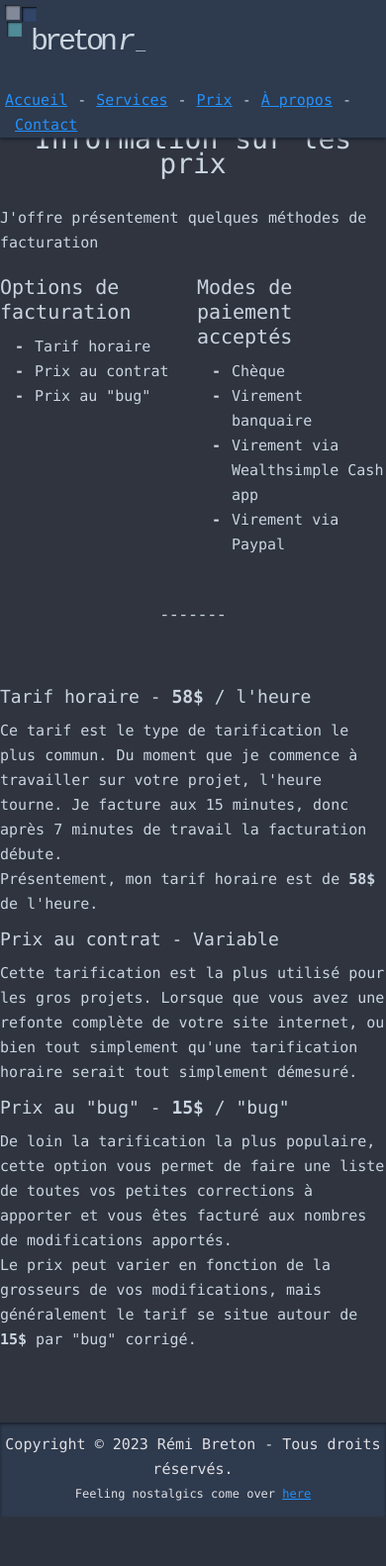
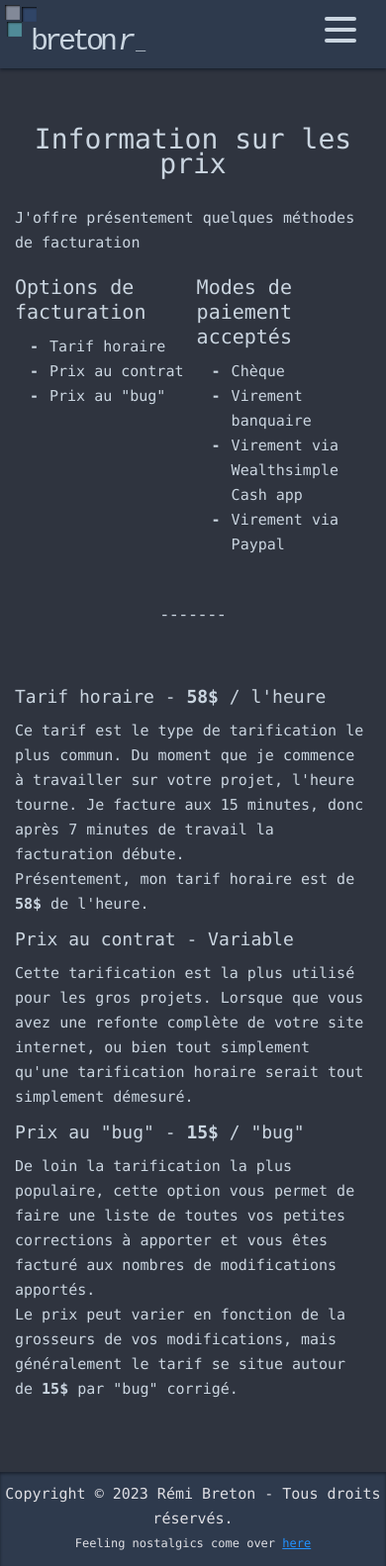
Before and after one commit to rbreton/bretonr_ca, a PHP site: page /prix.php in a window 390 px wide. Shown: the whole page at 99% size. Before the commit the page ends 1531 px from the top, so only its background shows below. Run offline with PHP 8.4, Linux system fonts and the light colour scheme.

Commit message:
[ADD] Mobile navigation

```diff
--- a/public_html/css/main.css
+++ b/public_html/css/main.css
@@ -190,6 +190,9 @@ ul.tabbed {
 	height: 58px;
 	width: 100%;
 }
+.mainNavContener{
+	padding: 0 5px 10px 5px;
+}
 .mainNav{
 	padding: 30px 15px 0 0;
 }
@@ -198,6 +201,17 @@ ul.tabbed {
 }
 .mainNav ul li+li{
 	padding: 0 0 0 10px;
+}
+.mainNav ul li:first-child:before{
+  content: none;
+	position: absolute;
+	margin: 0;
+}
+.mainNav ul li:first-child{
+	margin: 0;
+}
+.statusChecker, .hamLine{
+	display: none;
 }
 .txtCenter{
 	text-align: center;
@@ -212,10 +226,9 @@ ul.tabbed {
 	margin: 0 auto;
 	max-width: 960px;
 	min-width: 300px;
-	padding: 0 5px;
 }
 .content{
-	padding: 70px 0;
+	padding: 70px 15px;
 }
 .roundImg{
 	border-radius: 100%; -webkit-border-radius: 100%;
@@ -327,3 +340,90 @@ ul.tabbed {
   background-color: #828998;
   box-shadow: 1px 1px 2px rgba(0, 0, 0, 0.950) inset;
 }
+/**
+ * Responsive - media
+ * @autor : Remi Breton;
+ * @content : les css pour que le site soit responsive pour mobile et petits écrans;
+**/
+@media (max-width: 600px) {
+	.mainNav{
+		padding: 0 0 10px 0;
+		clear: both;
+		display: none;
+	}
+	.mainNav.right{
+		float: none;
+	}
+	.mainNav ul.dashed > li:before {
+	  content: none;
+	  font-weight: normal;
+		position: absolute;
+		margin: 0;
+	}
+	.mainNav ul.dashed > li{
+		margin: 0;
+	}
+	.mainNav ul li + li{
+		padding: 0;
+	}
+	.mainNav .menuItem{
+		font-size: 16px;
+		line-height: 1.7;
+		text-align: center;
+	}
+	.mainNav ul li{
+		float: none;
+	}
+	.statusChecker{
+	  position: absolute;
+	  display: block;
+	  height: 32px;
+	  width: 32px;
+	  top: 12px;
+	  right: 28px;
+	  z-index: 105;
+	  opacity: 0;
+	  cursor: pointer;
+	}
+	.hamLine{
+	  height: 26px;
+	  width: 32px;
+	  position: absolute;
+	  top: 17px;
+	  right: 30px;
+	  z-index: 102;
+	  display: flex;
+	  flex-direction: column;
+	  justify-content: space-between;
+	}
+	.hamLine span{
+	  display: block;
+	  height: 4px;
+	  width: 100%;
+	  border-radius: 10px;
+	  background: #cad5e0;
+	}
+	.hamLine .line1{
+	  transform-origin: 0% 0%;
+	  transition: transform 0.4s ease-in-out;
+	}
+	.hamLine .line2{
+	  transition: transform 0.2s ease-in-out;
+	}
+	.hamLine .line3{
+	  transform-origin: 0% 100%;
+	  transition: transform 0.4s ease-in-out;
+	}
+	.statusChecker:checked ~ .mainNav{
+	  display: block;
+	}
+	.statusChecker:checked ~ .hamLine .line1{
+	  transform: rotate(45deg);
+	}
+	.statusChecker:checked ~ .hamLine .line2{
+	  transform: scaleY(0);
+	}
+	.statusChecker:checked ~ .hamLine .line3{
+	  transform: rotate(-45deg);
+	}
+}
--- a/public_html/tpl/head.php
+++ b/public_html/tpl/head.php
@@ -1,4 +1,5 @@
 	<head>
+		<meta name="viewport" content="width=device-width, initial-scale=1" />
 		<meta charset="utf-8" />
 
 		<title>bretonr.ca</title>
--- a/public_html/tpl/header.php
+++ b/public_html/tpl/header.php
@@ -1,18 +1,20 @@
 		<header id='stickyNav'>
-			<div class='centerContent'>
-				<div class='left logo'>
+			<div class='centerContent mainNavContener'>
+				<div class='logo left'>
 					<div class='lWrapper'><div class='lDarkWhite'></div><div class='lDarkBlue'></div></div><div class='lLightBlue left'></div><div class='lSignature left'><a href="/"><span class='lTinyLetterSpacing'>breton</span><span class='lItalic'>r</span></a><blink class='txtCursor'>_</blink></div>
 				</div>
+				<input class="statusChecker" type="checkbox" />
+				<div class="hamLine">
+          <span class="line line1"></span>
+          <span class="line line2"></span>
+          <span class="line line3"></span>
+        </div>
 				<nav class="mainNav right">
-					<ul>
+					<ul class="dashed menuItem">
 						<li><a href="<?php echo $root; ?>">Accueil</a></li>
-						<li>-</li>
 						<li><a href="<?php echo $root; ?>services.php">Services</a></li>
-						<li>-</li>
 						<li><a href="<?php echo $root; ?>prix.php">Prix</a></li>
-						<li>-</li>
 						<li><a href="<?php echo $root; ?>aPropos.php">À propos</a></li>
-						<li>-</li>
 						<li><a href="<?php echo $root; ?>contact.php">Contact</a></li>
 						<div class="clear"></div>
 					</ul>
```
